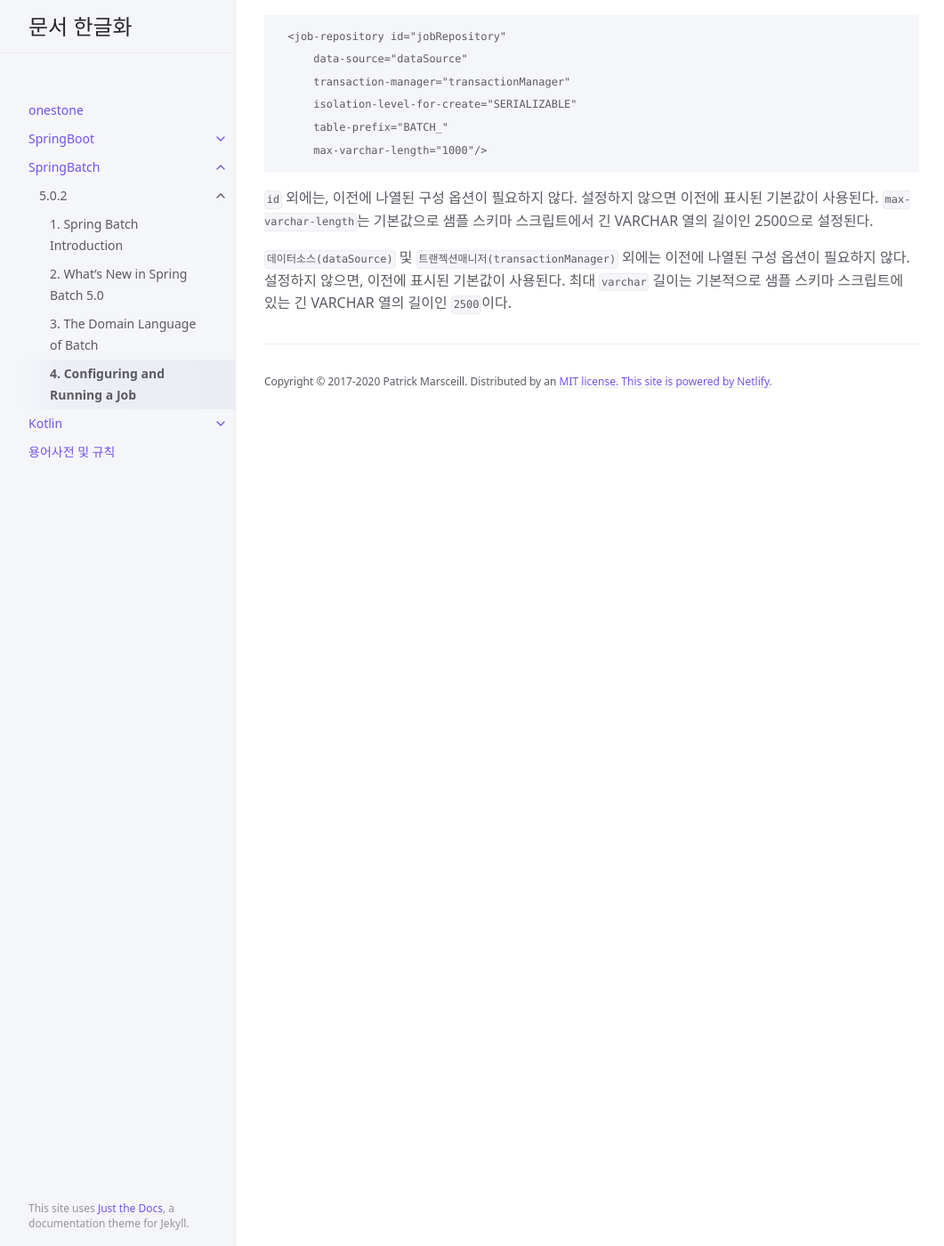
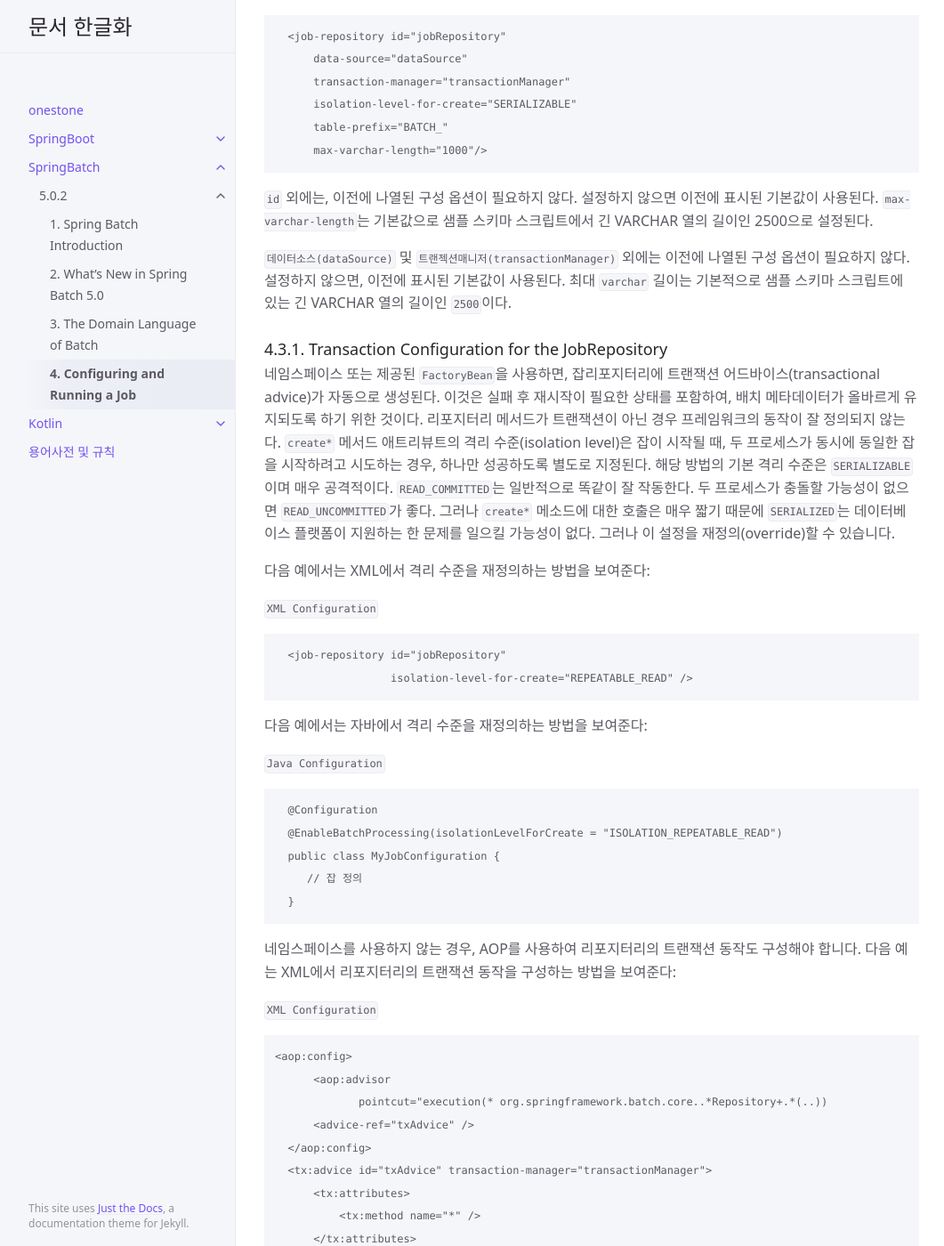
Before and after one commit to onestone9900/onestone9900.github.io, a Jekyll site: the page built from docs/spring_batch/5.0.2/4. configuring_and_running_a_job.md, in a window 1280 px wide and 1400 px high, scrolled down 7968 px. Shown: the whole window at 89% size, without its empty margins (107-1168 px from the left). Built offline with Jekyll 4.4.1, drawn with Linux system fonts in a browser that asks for light colours; some of the changed text lies outside the part shown.

Commit message:
docs: 4. Configuring and Running a Job - 4.3.1.

````diff
--- a/docs/spring_batch/5.0.2/4. configuring_and_running_a_job.md
+++ b/docs/spring_batch/5.0.2/4. configuring_and_running_a_job.md
@@ -300,3 +300,60 @@ v5.0부터, `디폴트배치컨피그레이션(DefaultBatchConfiguration)` 클
 `id` 외에는, 이전에 나열된 구성 옵션이 필요하지 않다. 설정하지 않으면 이전에 표시된 기본값이 사용된다. `max-varchar-length`는 기본값으로 샘플 스키마 스크립트에서 긴 VARCHAR 열의 길이인 2500으로 설정된다.
 
 `데이터소스(dataSource)` 및 `트랜젝션매니저(transactionManager)` 외에는 이전에 나열된 구성 옵션이 필요하지 않다. 설정하지 않으면, 이전에 표시된 기본값이 사용된다. 최대 `varchar` 길이는 기본적으로 샘플 스키마 스크립트에 있는 긴 VARCHAR 열의 길이인 `2500`이다.
+
+
+### 4.3.1. Transaction Configuration for the JobRepository
+네임스페이스 또는 제공된 `FactoryBean`을 사용하면, 잡리포지터리에 트랜잭션 어드바이스(transactional advice)가 자동으로 생성된다. 이것은 실패 후 재시작이 필요한 상태를 포함하여, 배치 메타데이터가 올바르게 유지되도록 하기 위한 것이다. 리포지터리 메서드가 트랜잭션이 아닌 경우 프레임워크의 동작이 잘 정의되지 않는다. `create*` 메서드 애트리뷰트의 격리 수준(isolation level)은 잡이 시작될 때, 두 프로세스가 동시에 동일한 잡을 시작하려고 시도하는 경우, 하나만 성공하도록 별도로 지정된다. 해당 방법의 기본 격리 수준은 `SERIALIZABLE`이며 매우 공격적이다. `READ_COMMITTED`는 일반적으로 똑같이 잘 작동한다. 두 프로세스가 충돌할 가능성이 없으면 `READ_UNCOMMITTED`가 좋다. 그러나 `create*` 메소드에 대한 호출은 매우 짧기 때문에 `SERIALIZED`는 데이터베이스 플랫폼이 지원하는 한 문제를 일으킬 가능성이 없다. 그러나 이 설정을 재정의(override)할 수 있습니다.
+
+다음 예에서는 XML에서 격리 수준을 재정의하는 방법을 보여준다:
+
+`XML Configuration`
+```
+  <job-repository id="jobRepository"
+                  isolation-level-for-create="REPEATABLE_READ" />
+```
+
+다음 예에서는 자바에서 격리 수준을 재정의하는 방법을 보여준다:
+
+`Java Configuration`
+```
+  @Configuration
+  @EnableBatchProcessing(isolationLevelForCreate = "ISOLATION_REPEATABLE_READ")
+  public class MyJobConfiguration {
+     // 잡 정의
+  }
+```
+
+네임스페이스를 사용하지 않는 경우, AOP를 사용하여 리포지터리의 트랜잭션 동작도 구성해야 합니다. 다음 예는 XML에서 리포지터리의 트랜잭션 동작을 구성하는 방법을 보여준다:
+
+`XML Configuration`
+```
+<aop:config>
+      <aop:advisor
+             pointcut="execution(* org.springframework.batch.core..*Repository+.*(..))
+      <advice-ref="txAdvice" />
+  </aop:config>
+  <tx:advice id="txAdvice" transaction-manager="transactionManager">
+      <tx:attributes>
+          <tx:method name="*" />
+      </tx:attributes>
+  </tx:advice>
+```
+
+변경 사항이 거의 없이 앞의 프래그먼트를 거의 그대로 사용할 수 있다. 또한 적절한 네임스페이스를 선언하고, spring-tx 및 spring-aop(또는 스프링 전체)가 클래스 패스에 있는지 확인하자.
+
+다음 예는 자바에서 리포지터리의 트랜잭션 동작을 구성하는 방법을 보여준다:
+
+`Java Configuration`
+```
+  @Bean
+  public TransactionProxyFactoryBean baseProxy() {
+      TransactionProxyFactoryBean transactionProxyFactoryBean = new TransactionProxyFactoryBean();
+      Properties transactionAttributes = new Properties();
+      transactionAttributes.setProperty("*", "PROPAGATION_REQUIRED");
+      transactionProxyFactoryBean.setTransactionAttributes(transactionAttributes);
+      transactionProxyFactoryBean.setTarget(jobRepository());
+      transactionProxyFactoryBean.setTransactionManager(transactionManager());
+      return transactionProxyFactoryBean;
+  }
+```
````
